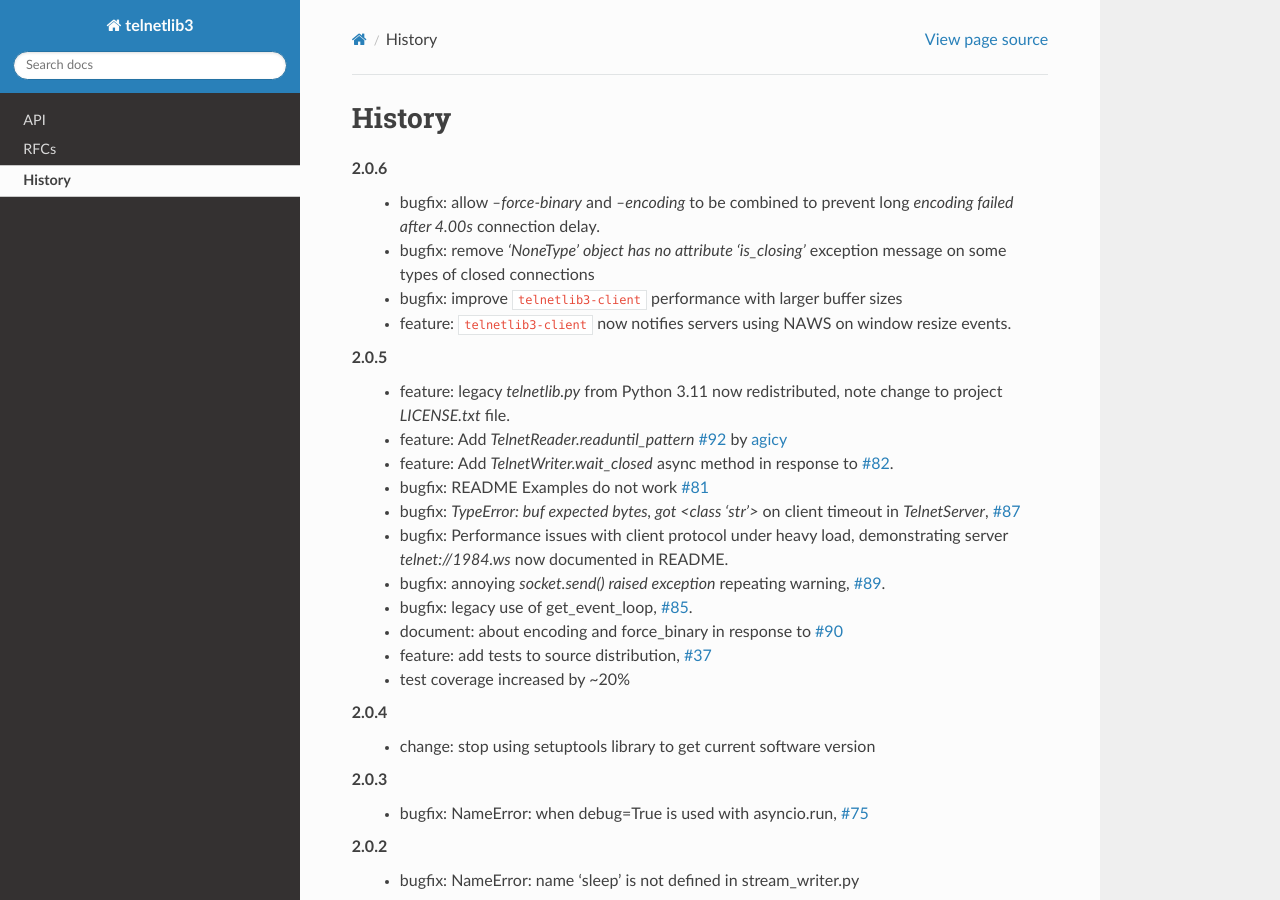
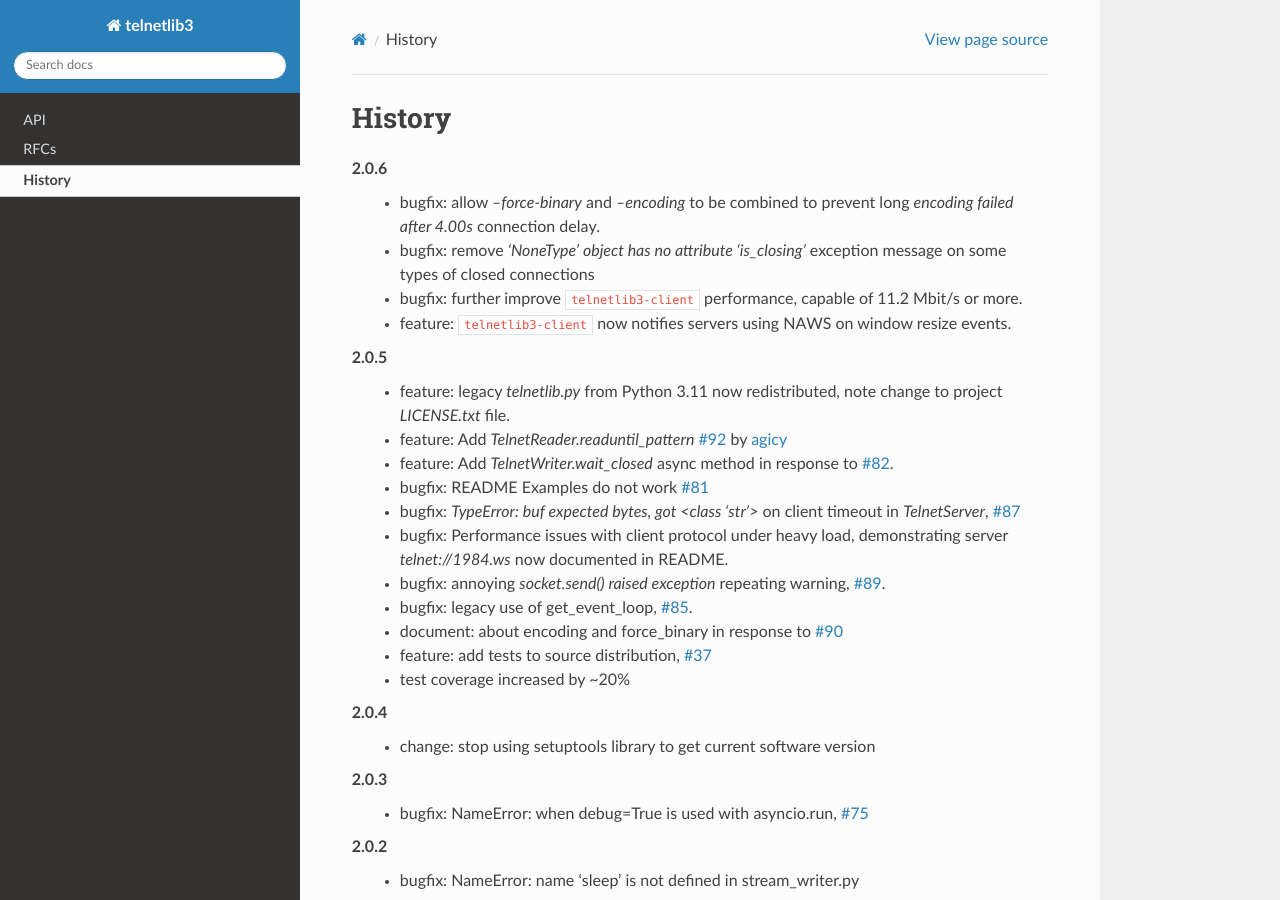
Before and after one commit to jquast/telnetlib3, a Sphinx documentation site: the page built from docs/history.rst, in a window 1280 px wide and 900 px high. Built offline with Sphinx 7.4.7 and the Read the Docs theme 3.1.0, drawn with Linux system fonts in a browser that asks for light colours.

Commit message:
measured speed

```diff
--- a/docs/history.rst
+++ b/docs/history.rst
@@ -5,7 +5,8 @@
    long `encoding failed after 4.00s` connection delay.
  * bugfix: remove `'NoneType' object has no attribute 'is_closing'` exception
    message on some types of closed connections
- * bugfix: improve ``telnetlib3-client`` performance with larger buffer sizes
+ * bugfix: further improve ``telnetlib3-client`` performance, capable of
+   11.2 Mbit/s or more.
  * feature: ``telnetlib3-client`` now notifies servers using NAWS on window
    resize events.
 
```
